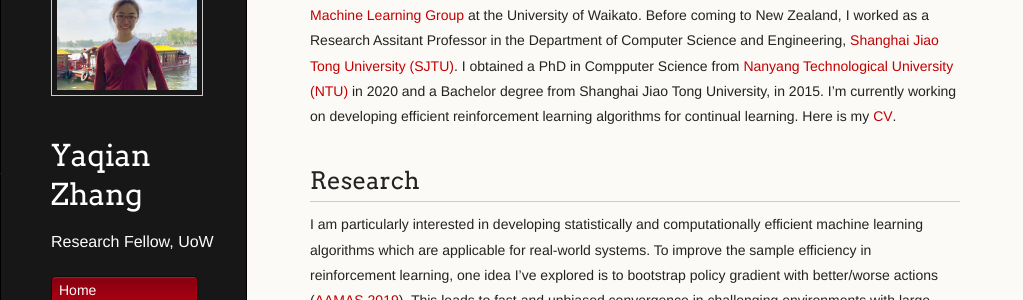
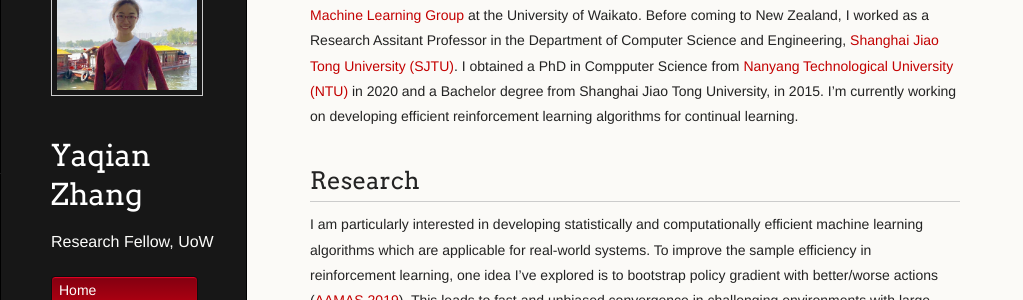
Before and after one commit to YaqianZhang/yaqianzhang.github.io, a Jekyll site: the page built from index.md, in a window 1280 px wide and 900 px high. Shown: the part 123-423 px from the top of the window, without its empty margins (0-1023 px from the left). Built offline with Jekyll 4.4.1, drawn with Linux system fonts in a browser that asks for light colours; a script that is not in the unit is left out; our own code applies the rules of GitHub Pages for plain Markdown files.

Commit message:
Update index.md

```diff
--- a/index.md
+++ b/index.md
@@ -2,7 +2,9 @@
 layout: default
 ---
 # Welcome to my homepage!
-I am a Research Fellow in the [Artificial Intelligence Institute, Te Ipu o te Mahara](https://ai.waikato.ac.nz/) and a member of the [Machine Learning Group](https://www.cs.waikato.ac.nz/~ml/) at the University of Waikato. Before coming to New Zealand, I worked as a Research Assitant Professor in the Department of Computer Science and Engineering, [Shanghai Jiao Tong University (SJTU)](http://en.sjtu.edu.cn/). I obtained a PhD in Compputer Science from [Nanyang Technological University (NTU)](https://www.ntu.edu.sg) in 2020 and a Bachelor degree from Shanghai Jiao Tong University, in 2015. I'm currently working on developing efficient reinforcement learning algorithms for continual learning. Here is my [CV](about/CV_Yaqian_Zhang.pdf).
+I am a Research Fellow in the [Artificial Intelligence Institute, Te Ipu o te Mahara](https://ai.waikato.ac.nz/) and a member of the [Machine Learning Group](https://www.cs.waikato.ac.nz/~ml/) at the University of Waikato. Before coming to New Zealand, I worked as a Research Assitant Professor in the Department of Computer Science and Engineering, [Shanghai Jiao Tong University (SJTU)](http://en.sjtu.edu.cn/). I obtained a PhD in Compputer Science from [Nanyang Technological University (NTU)](https://www.ntu.edu.sg) in 2020 and a Bachelor degree from Shanghai Jiao Tong University, in 2015. I'm currently working on developing efficient reinforcement learning algorithms for continual learning.
+
+
 
 ## Research
 I am particularly interested in developing statistically and computationally efficient machine learning algorithms which are applicable for real-world systems.
```
